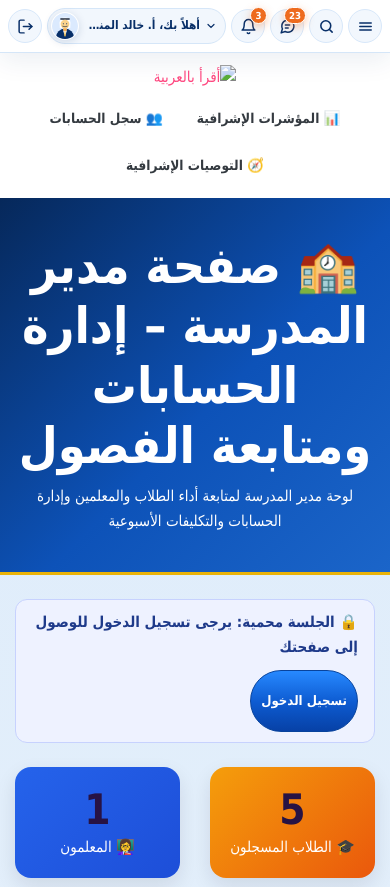
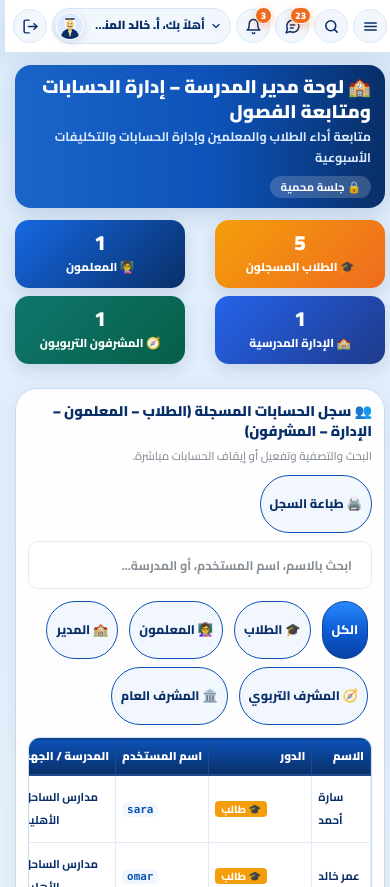
Before and after one commit to ee24ed-ctrl/iqra-arabic-platform, a plain HTML site: page لوحة-الإدارة/index.html in a window 390 px wide. Shown: the top 887 px of the page. Drawn offline with nearby package versions, Linux system fonts and the light colour scheme.

Commit message:
Remove circled header/banner/auth-card and optimize mobile fonts & tables for admin/supervisor dashboards

```diff
--- a/assets/mobile-responsive.css
+++ b/assets/mobile-responsive.css
@@ -155,3 +155,25 @@ footer.site-footer {
   color: #e5effb !important;
   border-top: 3px solid #eab308 !important;
 }
+
+/* Mobile Typography & Table Sizing Across All Pages (< 640px) */
+@media (max-width: 639px) {
+  body {
+    font-family: 'Cairo', 'Tajawal', Tahoma, Arial, sans-serif !important;
+    font-size: 0.82rem !important;
+  }
+  h1 { font-size: 1.15rem !important; }
+  h2 { font-size: 1.02rem !important; }
+  h3 { font-size: 0.94rem !important; }
+  h4, h5 { font-size: 0.88rem !important; }
+  h6 { font-size: 0.82rem !important; }
+  p, li, label, .form-control, .btn {
+    font-size: 0.78rem !important;
+  }
+  .table,
+  .table th,
+  .table td {
+    font-size: 0.71rem !important;
+    padding: 6px 6px !important;
+  }
+}
--- a/لوحة-الإدارة/index.html
+++ b/لوحة-الإدارة/index.html
@@ -2,72 +2,250 @@
 <html dir="rtl" lang="ar">
 <head>
   <meta charset="UTF-8">
-  <meta name="viewport" content="width=device-width, initial-scale=1.0">
+  <meta name="viewport" content="width=device-width, initial-scale=1.0, maximum-scale=5.0">
   <title>لوحة الإدارة المدرسية والمشرفين – أقرأ بالعربية</title>
   <link rel="icon" href="../favicon.ico">
+  <link rel="preconnect" href="https://fonts.googleapis.com">
+  <link rel="preconnect" href="https://fonts.gstatic.com" crossorigin>
+  <link href="https://fonts.googleapis.com/css2?family=Cairo:wght@500;600;700;800;900&family=Tajawal:wght@500;700;800;900&display=swap" rel="stylesheet">
   <link rel="stylesheet" href="../wp-content/themes/kindori/assets/css/bootstrap.min.css">
   <link rel="stylesheet" href="../wp-content/themes/kindori/assets/css/awesome5.min.css">
   <link rel="stylesheet" href="../wp-content/themes/kindori/assets/css/theme.css">
   <link rel="stylesheet" href="../assets/mobile-responsive.css">
   <style>
-    body { direction: rtl; text-align: right; background: #f8fafc; font-family: Tahoma, Arial, sans-serif; }
-    .portal-header { background: #fff; box-shadow: 0 4px 18px rgba(0,0,0,0.06); padding: 12px 0; }
-    .portal-header img.logo { max-height: 48px; }
-    .admin-banner {
-      background: linear-gradient(125deg, #0f172a, #1e3a8a, #047857);
-      color: #fff; padding: 38px 0; text-align: center;
+    :root {
+      --navy-deep: #082f68;
+      --blue-primary: #0d52b8;
+      --blue-bright: #1668e3;
+      --sky-card: #e5effb;
+      --sky-soft: #f2f7fd;
+      --sky-border: #c5dbf2;
+      --orange-main: #ee6b1e;
     }
-    .admin-banner h1 { color: #fff; font-weight: 900; margin-bottom: 8px; }
+
+    body {
+      direction: rtl;
+      text-align: right;
+      background: linear-gradient(180deg, #dcebfa 0%, #f2f7fd 55%, #d7e8fa 100%);
+      font-family: 'Cairo', 'Tajawal', Tahoma, Arial, sans-serif;
+      color: var(--navy-deep);
+      font-size: 0.82rem;
+      overflow-x: hidden;
+    }
+
+    main.admin-main-wrap {
+      padding: 12px 10px 32px;
+      max-width: 1140px;
+      margin: 0 auto;
+    }
+
+    /* Compact Role Bar (بديل مختصر وأنيق بعد حذف الشريط والترويسة الكبيرة) */
+    .role-compact-bar {
+      background: linear-gradient(90deg, #1b65c9 0%, #0d52b8 55%, #082f68 100%);
+      color: #ffffff;
+      border-radius: 16px;
+      padding: 10px 14px;
+      margin-bottom: 12px;
+      display: flex;
+      align-items: center;
+      justify-content: space-between;
+      flex-wrap: wrap;
+      gap: 8px;
+      box-shadow: 0 6px 18px rgba(8, 45, 102, 0.14);
+    }
+
+    .role-compact-title {
+      font-size: 0.9rem;
+      font-weight: 900;
+      color: #ffffff;
+      margin: 0;
+      line-height: 1.35;
+    }
+
+    .role-compact-sub {
+      font-size: 0.72rem;
+      color: #dbeafe;
+      font-weight: 700;
+      margin: 2px 0 0;
+    }
+
     .dash-card {
-      background: #fff; border-radius: 18px; padding: 22px;
-      box-shadow: 0 8px 24px rgba(15, 23, 42, 0.06); border: 1px solid #e2e8f0;
+      background: #ffffff;
+      border-radius: 16px;
+      padding: 13px 12px;
+      box-shadow: 0 6px 20px rgba(8, 45, 102, 0.07);
+      border: 1.5px solid var(--sky-border);
     }
+
+    .dash-card h4, .dash-card h5 {
+      font-size: 0.92rem;
+      font-weight: 900;
+      color: var(--navy-deep);
+      line-height: 1.4;
+    }
+
+    .dash-card h6 {
+      font-size: 0.84rem;
+      font-weight: 900;
+      color: var(--navy-deep);
+    }
+
+    .dash-card small {
+      font-size: 0.72rem;
+    }
+
     .kpi-box {
-      border-radius: 16px; padding: 18px; text-align: center; color: #fff;
-      box-shadow: 0 8px 20px rgba(15, 23, 42, 0.1);
+      border-radius: 14px;
+      padding: 11px 8px;
+      text-align: center;
+      color: #ffffff;
+      box-shadow: 0 6px 16px rgba(8, 45, 102, 0.12);
     }
+
+    .kpi-box .kpi-val {
+      font-size: 1.3rem;
+      font-weight: 900;
+      line-height: 1.2;
+      margin-bottom: 2px;
+    }
+
+    .kpi-box .kpi-lbl {
+      font-size: 0.72rem;
+      font-weight: 800;
+    }
+
+    .form-control {
+      font-size: 0.78rem;
+      padding: 7px 10px;
+      border-radius: 10px;
+      border: 1.5px solid var(--sky-border);
+      background: var(--sky-soft);
+      color: var(--navy-deep);
+      font-weight: 700;
+      height: auto;
+    }
+
+    #roleFilterBtns .btn,
+    .dash-card .btn-sm {
+      font-size: 0.7rem;
+      padding: 4px 9px;
+      border-radius: 999px;
+      font-weight: 800;
+    }
+
+    /* Responsive Compact Tables for Mobile (جداول متناسقة لشاشة الجوال) */
+    .table-responsive {
+      border-radius: 12px;
+      border: 1.5px solid var(--sky-border);
+      overflow-x: auto;
+    }
+
+    .admin-data-table {
+      width: 100%;
+      margin-bottom: 0;
+      font-size: 0.71rem;
+      background: #ffffff;
+    }
+
+    .admin-data-table thead th {
+      background: linear-gradient(180deg, #0d52b8 0%, #082f68 100%) !important;
+      color: #ffffff !important;
+      border-color: #1e4b8f !important;
+      font-size: 0.71rem;
+      font-weight: 900;
+      padding: 8px 6px;
+      white-space: nowrap;
+      vertical-align: middle;
+    }
+
+    .admin-data-table tbody td {
+      padding: 6px 6px;
+      font-size: 0.71rem;
+      font-weight: 700;
+      color: var(--navy-deep);
+      vertical-align: middle;
+      border-color: #e2ecf8;
+    }
+
+    .admin-data-table tbody td .badge {
+      font-size: 0.65rem;
+      padding: 3px 6px;
+      font-weight: 800;
+    }
+
+    .admin-data-table tbody td .btn-sm {
+      font-size: 0.65rem;
+      padding: 2px 7px;
+    }
+
+    .admin-data-table code {
+      font-size: 0.68rem;
+      color: var(--blue-primary);
+      background: var(--sky-soft);
+      padding: 1px 5px;
+      border-radius: 5px;
+    }
+
+    #supNotesList .list-group-item {
+      font-size: 0.76rem;
+      padding: 9px 10px;
+      border-color: #e5effb;
+    }
+
+    /* Tablet & Desktop scaling (>= 768px) */
+    @media (min-width: 768px) {
+      body { font-size: 0.9rem; }
+      main.admin-main-wrap { padding: 20px 18px 40px; }
+      .role-compact-bar { padding: 14px 20px; border-radius: 20px; margin-bottom: 18px; }
+      .role-compact-title { font-size: 1.15rem; }
+      .role-compact-sub { font-size: 0.84rem; }
+      .dash-card { padding: 20px; border-radius: 20px; }
+      .dash-card h4, .dash-card h5 { font-size: 1.08rem; }
+      .kpi-box { padding: 16px 12px; }
+      .kpi-box .kpi-val { font-size: 1.7rem; }
+      .kpi-box .kpi-lbl { font-size: 0.84rem; }
+      .admin-data-table, .admin-data-table thead th, .admin-data-table tbody td {
+        font-size: 0.82rem;
+        padding: 9px 10px;
+      }
+      #roleFilterBtns .btn, .dash-card .btn-sm {
+        font-size: 0.8rem;
+        padding: 5px 12px;
+      }
+    }
+
     @media print { .no-print { display: none !important; } }
   </style>
 </head>
 <body>
-  <header class="portal-header no-print">
-    <div class="container d-flex flex-wrap justify-content-between align-items-center">
-      <a href="../index.html"><img class="logo" src="../_external/en.ireadarabic.com/wp-content/uploads/2022/07/logo.png" alt="أقرأ بالعربية"></a>
-      <nav class="d-flex flex-wrap align-items-center">
-        <a href="#adminKpis" class="mx-2 font-weight-bold text-dark">📊 المؤشرات الإشرافية</a>
-        <a href="#usersTableBody" class="mx-2 font-weight-bold text-dark">👥 سجل الحسابات</a>
-        <a href="#supNotesList" class="mx-2 font-weight-bold text-dark">🧭 التوصيات الإشرافية</a>
-      </nav>
+
+  <main class="admin-main-wrap">
+
+    <!-- Compact Role Indicator (بديل مدمج ومختصر يوضح صفة الحساب فقط) -->
+    <div class="role-compact-bar no-print" id="roleCompactBar">
+      <div>
+        <h1 class="role-compact-title" id="roleHeroTitle">🏫 لوحة مدير المدرسة – إدارة الحسابات ومتابعة الفصول</h1>
+        <p class="role-compact-sub" id="roleHeroSub">متابعة أداء الطلاب والمعلمين وإدارة الحسابات والتقارير الإشرافية</p>
+      </div>
+      <span class="badge" style="background:rgba(255,255,255,0.18);color:#fff;font-size:0.7rem;padding:5px 10px;border-radius:999px;">🔒 جلسة محمية</span>
     </div>
-  </header>
-
-  <section class="admin-banner no-print" id="roleHeroBanner">
-    <div class="container">
-      <h1 id="roleHeroTitle">🏫 لوحة مدير المدرسة والمشرفين (التربوي والعام)</h1>
-      <p class="mb-0" id="roleHeroSub">إدارة حسابات الطلاب والمعلمين والإدارة والمشرفين، ومتابعة تقارير القصة الأسبوعية والتوصيات الإشرافية</p>
-    </div>
-  </section>
-
-  <main class="container py-5">
-    <div id="authBannerMount" class="mb-4 no-print"></div>
 
     <!-- KPI Row -->
-    <div class="row mb-4" id="adminKpis"></div>
+    <div class="row mb-3" id="adminKpis"></div>
 
     <!-- Users Management -->
-    <div class="dash-card mb-4">
-      <div class="d-flex flex-wrap justify-content-between align-items-center mb-3" style="gap:10px;">
+    <div class="dash-card mb-3">
+      <div class="d-flex flex-wrap justify-content-between align-items-center mb-2" style="gap:8px;">
         <div>
-          <h4 class="font-weight-bold mb-1">👥 سجل الحسابات المسجلة (الطلاب – المعلمون – الإدارة – المشرفون)</h4>
-          <small class="text-muted">يمكن للإدارة والمشرفين البحث والتصفية وتفعيل أو إيقاف الحسابات أو إضافة حساب جديد مباشرة.</small>
+          <h4 class="mb-1">👥 سجل الحسابات المسجلة (الطلاب – المعلمون – الإدارة – المشرفون)</h4>
+          <small class="text-muted">البحث والتصفية وتفعيل أو إيقاف الحسابات مباشرة.</small>
         </div>
-        <div class="d-flex flex-wrap no-print" style="gap:8px;">
-          <a href="../التسجيل/index.html" class="btn btn-success btn-sm font-weight-bold">+ تسجيل مستخدم جديد</a>
-          <button type="button" class="btn btn-outline-dark btn-sm font-weight-bold" onclick="window.print()">🖨️ طباعة السجل</button>
+        <div class="d-flex flex-wrap no-print" style="gap:6px;">
+          <button type="button" class="btn btn-outline-primary btn-sm font-weight-bold" onclick="window.print()">🖨️ طباعة السجل</button>
         </div>
       </div>
 
-      <div class="row mb-3 no-print">
+      <div class="row mb-2 no-print">
         <div class="col-md-5 mb-2">
           <input type="search" id="userSearchInput" class="form-control" placeholder="ابحث بالاسم، اسم المستخدم، أو المدرسة...">
         </div>
@@ -82,8 +260,8 @@
       </div>
 
       <div class="table-responsive">
-        <table class="table table-bordered table-hover mb-0">
-          <thead class="thead-light">
+        <table class="table table-bordered table-hover admin-data-table">
+          <thead>
             <tr>
               <th>الاسم</th>
               <th>الدور</th>
@@ -101,15 +279,15 @@
 
     <!-- Weekly Stories Oversight + Supervisor Notes -->
     <div class="row">
-      <div class="col-lg-7 mb-4">
+      <div class="col-lg-7 mb-3">
         <div class="dash-card h-100">
-          <div class="d-flex justify-content-between align-items-center mb-3 flex-wrap">
-            <h5 class="font-weight-bold mb-0">📊 متابعة إنجاز القصة الأسبوعية (جميع الطلاب)</h5>
-            <span class="badge badge-primary p-2 no-print">🔒 عرض إشرافي محمي</span>
+          <div class="d-flex justify-content-between align-items-center mb-2 flex-wrap" style="gap:6px;">
+            <h5 class="mb-0">📊 متابعة إنجاز القصة الأسبوعية (جميع الطلاب)</h5>
+            <span class="badge badge-primary p-1 px-2 no-print" style="font-size:0.68rem;">🔒 عرض إشرافي محمي</span>
           </div>
-          <div class="table-responsive mb-4">
-            <table class="table table-sm table-bordered mb-0">
-              <thead class="thead-dark">
+          <div class="table-responsive mb-3">
+            <table class="table table-sm table-bordered admin-data-table">
+              <thead>
                 <tr>
                   <th>الطالب</th>
                   <th>الصف</th>
@@ -121,10 +299,10 @@
               <tbody id="adminWeeklyBody"></tbody>
             </table>
           </div>
-          <h6 class="font-weight-bold mb-2">🎮 إنجاز المهارة التفاعلية المكلفة</h6>
+          <h6 class="mb-2">🎮 إنجاز المهارة التفاعلية المكلفة</h6>
           <div class="table-responsive">
-            <table class="table table-sm table-bordered mb-0">
-              <thead class="thead-light">
+            <table class="table table-sm table-bordered admin-data-table">
+              <thead>
                 <tr>
                   <th>الطالب</th>
                   <th>المهارة المكلفة</th>
@@ -139,14 +317,14 @@
         </div>
       </div>
 
-      <div class="col-lg-5 mb-4">
+      <div class="col-lg-5 mb-3">
         <div class="dash-card h-100">
-          <h5 class="font-weight-bold mb-3">🧭 التوصيات والملاحظات الإشرافية</h5>
-          <form id="supNoteForm" class="mb-3 no-print">
+          <h5 class="mb-2">🧭 التوصيات والملاحظات الإشرافية</h5>
+          <form id="supNoteForm" class="mb-2 no-print">
             <div class="input-group">
               <input type="text" id="supNoteInput" class="form-control" placeholder="أضف ملاحظة إشرافية أو إدارية..." required>
               <div class="input-group-append">
-                <button type="submit" class="btn btn-success font-weight-bold">حفظ</button>
+                <button type="submit" class="btn btn-primary btn-sm font-weight-bold px-3">حفظ</button>
               </div>
             </div>
           </form>
@@ -166,19 +344,17 @@
       var W = window.IREAD_WEEKLY;
       var activeRoleFilter = 'all';
 
-      A.renderAuthBanner('#authBannerMount', '../');
-
       var curUser = A.getCurrentUser();
       var urlRole = (new URLSearchParams(window.location.search)).get('role') || (curUser && curUser.role) || 'admin';
       if (urlRole === 'admin') {
-        $('#roleHeroTitle').text('🏫 صفحة مدير المدرسة – إدارة الحسابات ومتابعة الفصول');
-        $('#roleHeroSub').text('لوحة مدير المدرسة لمتابعة أداء الطلاب والمعلمين وإدارة الحسابات والتكليفات الأسبوعية');
+        $('#roleHeroTitle').text('🏫 لوحة مدير المدرسة – إدارة الحسابات ومتابعة الفصول');
+        $('#roleHeroSub').text('متابعة أداء الطلاب والمعلمين وإدارة الحسابات والتكليفات الأسبوعية');
       } else if (urlRole === 'supervisor') {
-        $('#roleHeroTitle').text('🧭 صفحة المشرف التربوي – المتابعة الإشرافية والتوصيات');
-        $('#roleHeroSub').text('لوحة المشرف التربوي لمتابعة تقدم القراءة والمهارات وتدوين التوصيات الإشرافية للمعلمين');
+        $('#roleHeroTitle').text('🧭 لوحة المشرف التربوي – المتابعة الإشرافية والتوصيات');
+        $('#roleHeroSub').text('متابعة تقدم القراءة والمهارات وتدوين التوصيات الإشرافية للمعلمين');
       } else if (urlRole === 'general_supervisor') {
-        $('#roleHeroTitle').text('🏛️ صفحة المشرف العام – المؤشرات العامة وإشراف المدارس');
-        $('#roleHeroSub').text('لوحة الإشراف العام لمتابعة مؤشرات الأداء الشاملة عبر جميع الصفوف والمدارس');
+        $('#roleHeroTitle').text('🏛️ لوحة المشرف العام – المؤشرات العامة وإشراف المدارس');
+        $('#roleHeroSub').text('متابعة مؤشرات الأداء الشاملة عبر جميع الصفوف والمدارس');
       }
 
       function renderDashboard() {
@@ -191,10 +367,10 @@
         };
 
         $('#adminKpis').html(
-          '<div class="col-6 col-md-3 mb-3"><div class="kpi-box" style="background:linear-gradient(135deg,#f59e0b,#ea580c);"><div class="h2 font-weight-bold mb-0">' + counts.student + '</div><div>🎓 الطلاب المسجلون</div></div></div>' +
-          '<div class="col-6 col-md-3 mb-3"><div class="kpi-box" style="background:linear-gradient(135deg,#2563eb,#1d4ed8);"><div class="h2 font-weight-bold mb-0">' + counts.teacher + '</div><div>👩‍🏫 المعلمون</div></div></div>' +
-          '<div class="col-6 col-md-3 mb-3"><div class="kpi-box" style="background:linear-gradient(135deg,#7c3aed,#5b21b6);"><div class="h2 font-weight-bold mb-0">' + counts.admin + '</div><div>🏫 الإدارة المدرسية</div></div></div>' +
-          '<div class="col-6 col-md-3 mb-3"><div class="kpi-box" style="background:linear-gradient(135deg,#059669,#047857);"><div class="h2 font-weight-bold mb-0">' + counts.supervisor + '</div><div>🧭 المشرفون التربويون</div></div></div>'
+          '<div class="col-6 col-md-3 mb-2"><div class="kpi-box" style="background:linear-gradient(135deg,#f59e0b,#ee6b1e);"><div class="kpi-val">' + counts.student + '</div><div class="kpi-lbl">🎓 الطلاب المسجلون</div></div></div>' +
+          '<div class="col-6 col-md-3 mb-2"><div class="kpi-box" style="background:linear-gradient(135deg,#1668e3,#082f68);"><div class="kpi-val">' + counts.teacher + '</div><div class="kpi-lbl">👩‍🏫 المعلمون</div></div></div>' +
+          '<div class="col-6 col-md-3 mb-2"><div class="kpi-box" style="background:linear-gradient(135deg,#2563eb,#1e3a8a);"><div class="kpi-val">' + counts.admin + '</div><div class="kpi-lbl">🏫 الإدارة المدرسية</div></div></div>' +
+          '<div class="col-6 col-md-3 mb-2"><div class="kpi-box" style="background:linear-gradient(135deg,#0f766e,#065f46);"><div class="kpi-val">' + counts.supervisor + '</div><div class="kpi-lbl">🧭 المشرفون التربويون</div></div></div>'
         );
 
         var q = ($('#userSearchInput').val() || '').trim().toLowerCase();
@@ -222,7 +398,7 @@
               '<td>' + (u.school || '-') + '</td>' +
               '<td>' + detail + '</td>' +
               '<td>' + statusBadge + '</td>' +
-              '<td class="no-print">' +
+              '<td class="no-print" style="white-space:nowrap;">' +
                 '<button type="button" class="btn btn-outline-warning btn-sm toggle-user mr-1" data-id="' + u.id + '">' + (u.active ? 'إيقاف' : 'تفعيل') + '</button>' +
                 '<button type="button" class="btn btn-outline-danger btn-sm del-user" data-id="' + u.id + '">حذف</button>' +
               '</td>' +
```
